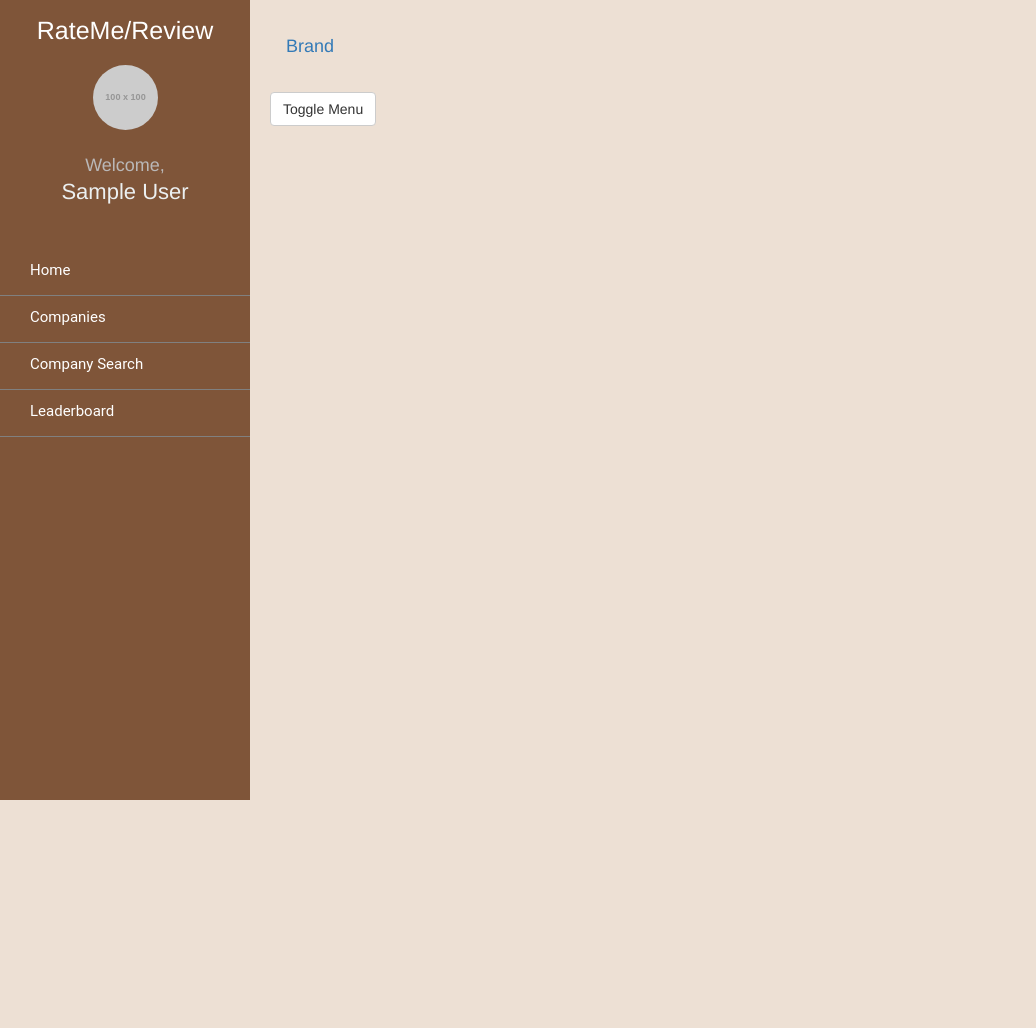
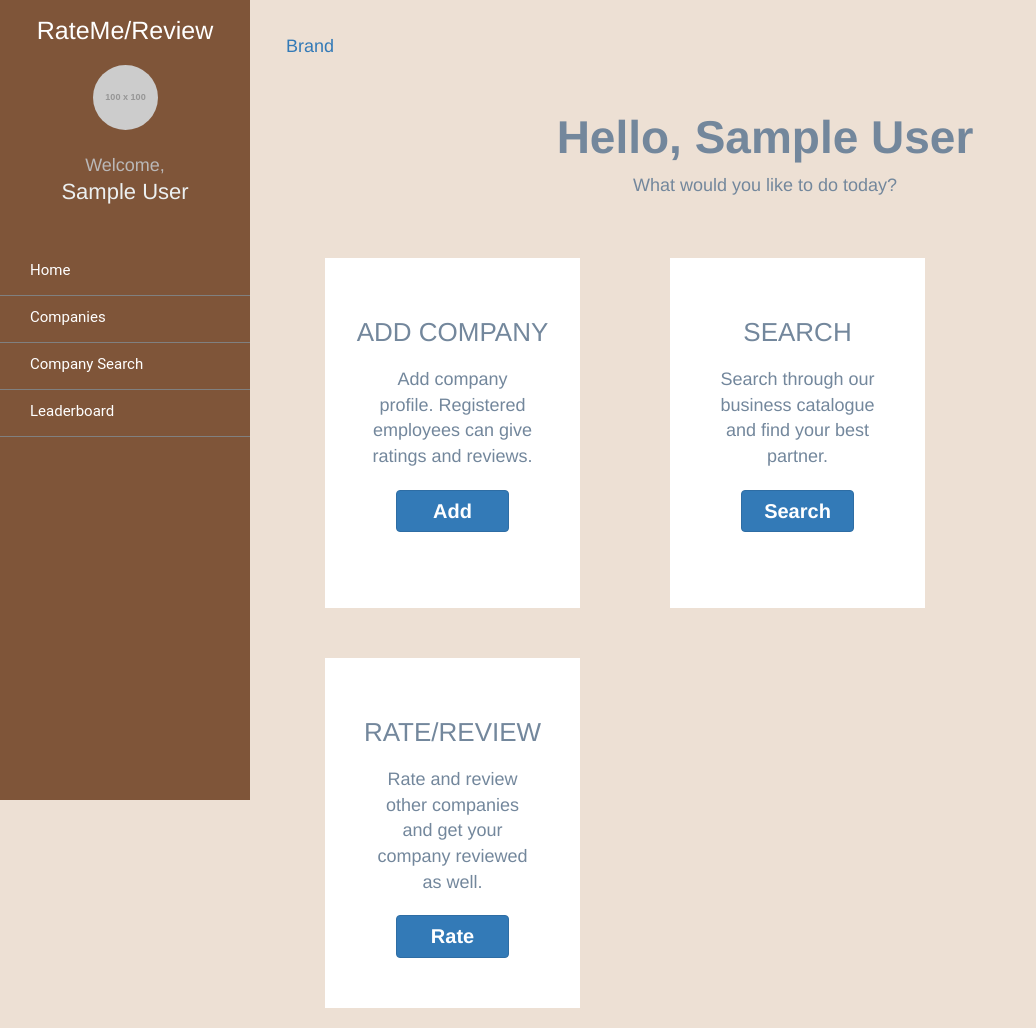
Before and after one commit to queenoko/bisrate-app, a Node server app: page /home in a window 1280 px wide. Shown: the whole page, without its empty margins (0-1036 px from the left). Before the commit the page ends 800 px from the top, so only its background shows below. Run offline with Node 20, Linux system fonts and the light colour scheme; the visitor is signed in with stand-in values (Sample User, id 1); grey boxes labelled with a size stand in for pictures from a placeholder-image service; some libraries are stand-ins or nearby versions.

Commit message:
add company

```diff
--- a/views/home.ejs
+++ b/views/home.ejs
@@ -6,11 +6,34 @@
     <div id="page-content-wrapper">
         <%- include ('partials/navbar') -%>
         <div class="container-fluid main_body">
+            <h1>Hello, <%= user.fullname %></h1>
+           <p>What would you like to do today?</p>
+
            <div class="row">
-	            <div class="col-lg-12">
-					<a href="#menu-toggle" class="btn btn-default" id="menu-toggle">Toggle Menu</a>
-				</div>
-	        </div>
+            <div class="col-md-4" id="colDesc">
+                <div class="info-icon"><i class="fa fa-sign-in"></i></div>
+                <h3 class="text-center">Add Company</h3>
+                <p class="text-center">Add company profile. Registered employees can give ratings and reviews.</p>
+
+                <a href="/company/create" class="btn btn-block btn-primary link_btn">Add</a>
+            </div>
+
+            <div class="col-md-4" id="colDesc">
+                <div class="info-icon"><i class="fa fa-search"></i></div>
+                <h3 class="text-center">Search</h3>
+                <p class="text-center">Search through our business catalogue and find your best partner.</p>
+
+                <a href="/company/search" class="btn btn-block btn-primary link_btn">Search</a>
+            </div>
+
+            <div class="col-md-4" id="colDesc">
+                <div class="info-icon"><i class="fa fa-star"></i></div>
+                <h3 class="text-center">Rate/Review</h3>
+                <p class="text-center">Rate and review other companies and get your company reviewed as well.</p>
+
+                <a href="/companies" class="btn btn-block btn-primary link_btn">Rate</a>
+            </div>
+        </div>
 
         </div>
     </div>
--- a/views/partials/header2.ejs
+++ b/views/partials/header2.ejs
@@ -13,6 +13,7 @@
 
     <link rel="stylesheet" href="https://cdn.jsdelivr.net/npm/@fortawesome/fontawesome-free@6.4.2/css/fontawesome.min.css" integrity="sha384-BY+fdrpOd3gfeRvTSMT+VUZmA728cfF9Z2G42xpaRkUGu2i3DyzpTURDo5A6CaLK" crossorigin="anonymous">
 
+    <link href="https://maxcdn.bootstrapcdn.com/font-awesome/4.7.0/css/font-awesome.min.css" rel="stylesheet" integrity="sha384-wvfXpqpZZVQGK6TAh5PVlGOfQNHSoD2xbE+QkPxCAFlNEevoEH3Sl0sibVcOQVnN" crossorigin="anonymous">
     <!-- Custom CSS -->
     <link href="/css/simple.css" rel="stylesheet">
     <link href="/css/custom.css" rel="stylesheet">
```
Also changed, not shown: views/company/company.ejs (added, +117 -0 lines), routes/company.js (added).
